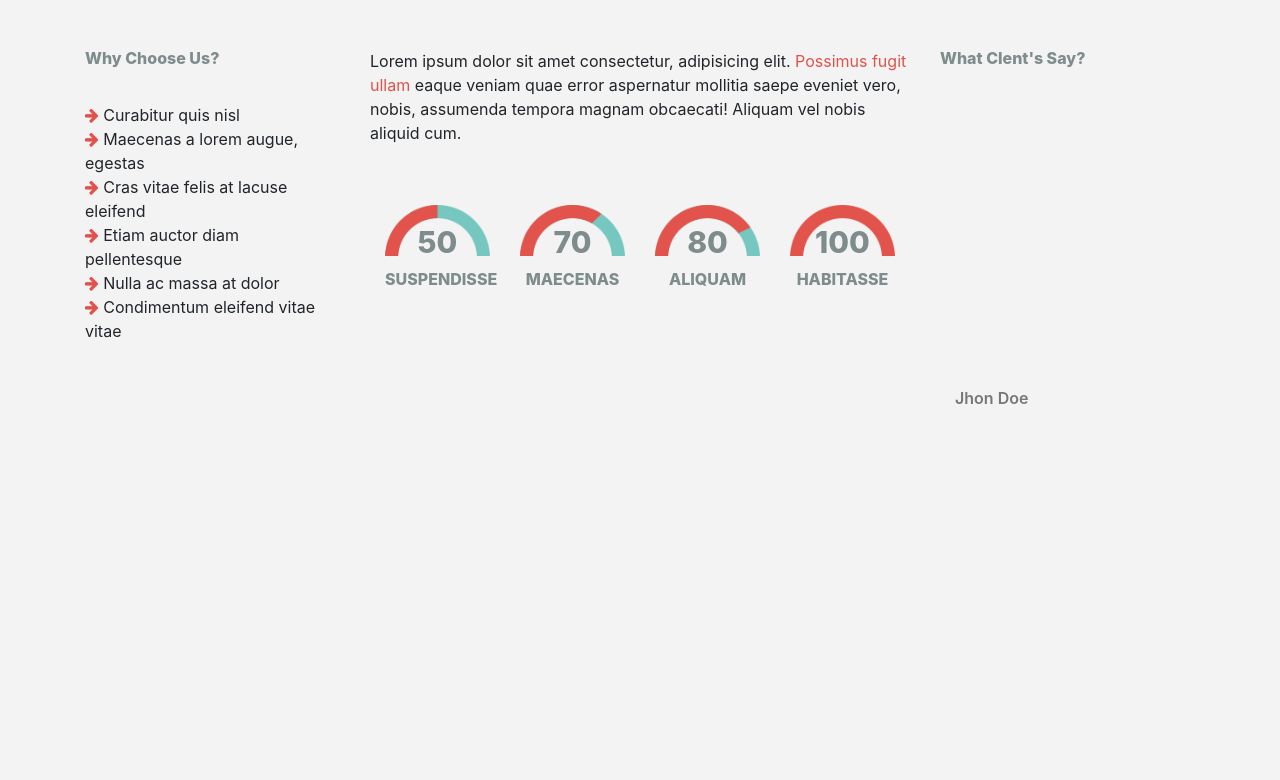
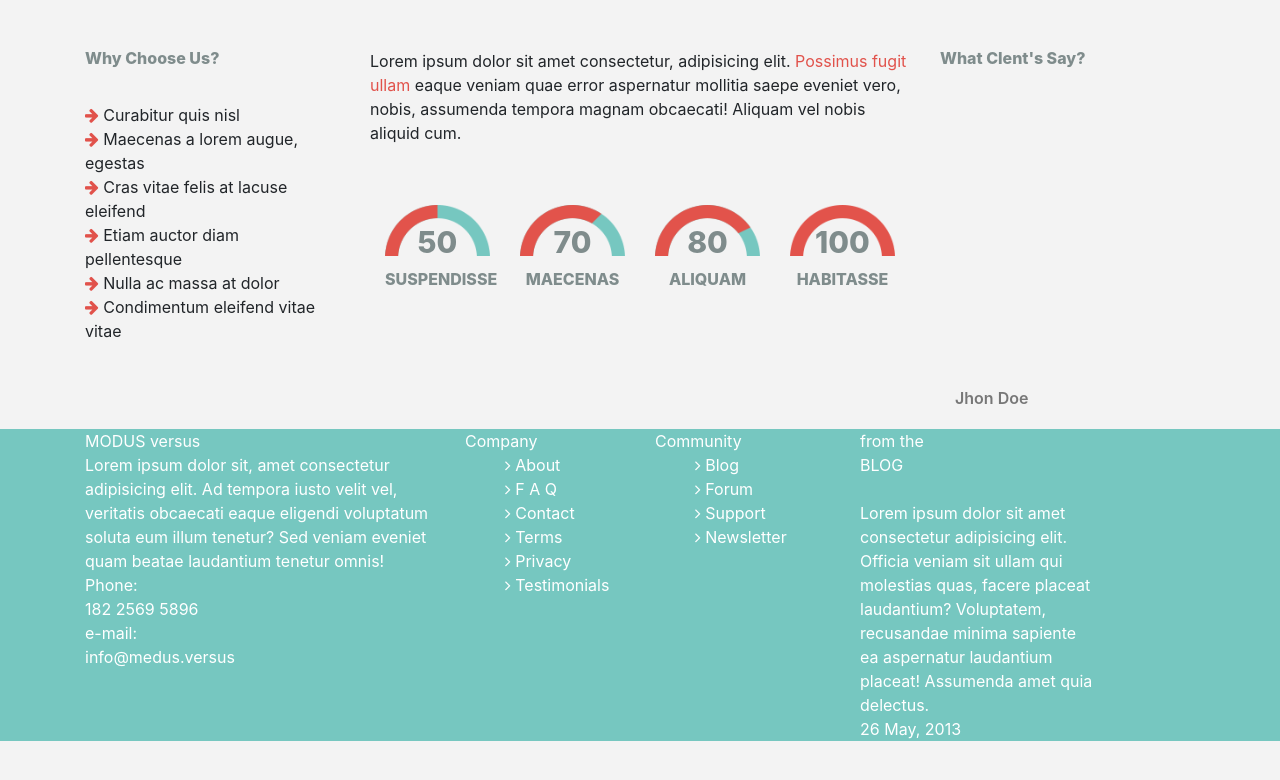
Before and after one commit to PanLion-git/CursorHW07_Bootstrap, a plain HTML site: page index.html in a window 1280 px wide. Shown: the part 1350-2130 px from the top of the page. Before the commit the page ends 1853 px from the top, so only its background shows below. Drawn offline with nearby package versions, Linux system fonts and the light colour scheme.

Commit message:
Used correct link to bootstrap

```diff
--- a/css/style.css
+++ b/css/style.css
@@ -442,7 +442,7 @@ body {
 }
 .li-marker:before {
   content:"";
-  /* <i class="fa fa-long-arrow-right" aria-hidden="true"></i>; */
+  /* <i class="fa fa-long-arrow-right" aria-hidden="true {}</i>; */
 }
 .li-arrow {
   color: #e1524b;
@@ -496,15 +496,6 @@ body {
   margin-top: 10px;
 }
 
-
-
-
-
-
-
-
-
-
 .why-tooltip {
   height: 100%;
   display: flex;
@@ -543,3 +534,114 @@ body {
 .tooltip.bs-tooltip-top .arrow:before {
   border-bottom-color: #f8f8f8 !important;
 }
+
+
+
+
+.info-section {
+  margin-top: 70px;
+  background-color: #76c7c0   !important;
+  color: #ffffff;
+}
+
+.info-brand-bottom {}
+.brand-bottom {
+
+}
+.sub-brand-bottom {}
+
+
+.info-brand {}
+.contacts-company {}
+.contacts-company-phone {}
+.contacts-company-phone-title {}
+.contacts-company-phone-value {}
+.contacts-company-mail {}
+.contacts-company-mail-title {}
+.contacts-company-mail-value {}
+.info-company-bottom {}
+.company-tytle {}
+.company-links {
+
+  /* .logo {
+    position: absolute;
+    left: 0px;
+    top: 0px;
+    width: 1500px;
+    height: 2600px;
+    z-index: 201;
+  } */
+  /* .versus {
+    font-size: 25px;
+    font-family: "OpenSans";
+    color: rgb(255, 255, 255);
+    line-height: 1.2;
+    text-align: left;
+    position: absolute;
+    left: 287.937px;
+    top: 54.581px;
+    z-index: 200;
+  } */
+  /* .MODUS {
+    font-size: 30px;
+    font-family: "OpenSans";
+    color: rgb(255, 255, 255);
+    line-height: 1.2;
+    text-align: left;
+    position: absolute;
+    left: 169.844px;
+    top: 56.828px;
+    z-index: 199;
+  } */
+
+
+}
+
+
+
+
+.info-community-bottom {}
+.community-tytle {}
+.community-links {}
+.company-blog {}
+.blog-title {}
+.blog-link {}
+.blog-title {}
+.blog-item {}
+
+.item-information {}
+.item-date {}
+
+
+
+
+
+
+
+
+
+
+
+
+
+
+
+
+
+
+
+
+
+
+.company-link-item,
+.community-link-item {
+  list-style-type: none;
+  /* margin-left: -40px; */
+}
+.company-link-item:before,
+.community-link-item:before {
+  content:"";
+}
+.li-colored {
+  /* color: #e1524b; */
+}
--- a/index.html
+++ b/index.html
@@ -15,7 +15,8 @@
 <!-- Для роботи tooltip -->
 
       <!-- Bootstrap CSS -->
-      <link rel="stylesheet" href="node_modules/bootstrap/dist/css/bootstrap.min.css">
+      <!-- <link rel="stylesheet" href="node_modules/bootstrap/dist/css/bootstrap.min.css"> -->
+      <link rel="stylesheet" href="https://stackpath.bootstrapcdn.com/bootstrap/4.3.1/css/bootstrap.min.css" integrity="sha384-ggOyR0iXCbMQv3Xipma34MD+dH/1fQ784/j6cY/iJTQUOhcWr7x9JvoRxT2MZw1T" crossorigin="anonymous">
       <link rel="stylesheet" href="css/style.css">
 
       <title>MODUS versus</title>
@@ -59,7 +60,7 @@
                     <a class="nav-link" href="#">SERVICES</a>
                 </li>
 
-               <li class="nav-item dropdown">
+                <li class="nav-item dropdown">
                   <a class="nav-link dropdown-toggle" href="#" id="navbarDropdown" role="button" data-toggle="dropdown" aria-haspopup="true" aria-expanded="false">
                     PORTFOLIO
                   </a>
@@ -421,6 +422,117 @@ $(document).ready(function(){
 
 
 
+<div class="container-fluid info-section">
+  <div class="container">
+    <div class="row">
+      <div class="col-lg-4 info-brand-bottom">
+        <div class="brand-bottom">
+          MODUS <span class="sub-brand-bottom">versus</span>
+        </div>
+        <div class="info-brand">
+          Lorem ipsum dolor sit, amet consectetur adipisicing elit. Ad tempora iusto velit vel, veritatis obcaecati eaque eligendi voluptatum soluta eum illum tenetur? Sed veniam eveniet quam beatae laudantium tenetur omnis!
+        </div>
+        <div class="contacts-company">
+          <div class="contacts-company-phone">
+            <div class="contacts-company-phone-title">
+              Phone:
+            </div>
+            <div class="contacts-company-phone-value">
+              182 2569 5896
+            </div>
+          </div>
+          <div class="contacts-company-mail">
+            <div class="contacts-company-mail-title">
+              e-mail:
+            </div>
+            <div class="contacts-company-mail-value">
+              info@medus.versus
+            </div>
+
+          </div>
+        </div>
+      </div>
+
+      <div class="col-lg-2 info-company-bottom">
+        <div class="company-tytle">
+          Company
+        </div>
+        <div class="company-links">
+          <ul>
+            <li class="company-link-item"> <i class="fa fa-angle-right li-colored"></i> About</li>
+            <li class="company-link-item"> <i class="fa fa-angle-right li-colored"></i> F A Q</li>
+            <li class="company-link-item"> <i class="fa fa-angle-right li-colored"></i> Contact</li>
+            <li class="company-link-item"> <i class="fa fa-angle-right li-colored"></i> Terms</li>
+            <li class="company-link-item"> <i class="fa fa-angle-right li-colored"></i> Privacy</li>
+            <li class="company-link-item"> <i class="fa fa-angle-right li-colored"></i> Testimonials</li>
+          </ul>
+        </div>
+
+      </div>
+
+      <div class="col-lg-2 info-community-bottom">
+        <div class="community-tytle">
+          Community
+        </div>
+        <div class="community-links">
+          <ul>
+            <li class="community-link-item"> <i class="fa fa-angle-right li-colored"></i> Blog</li>
+            <li class="community-link-item"> <i class="fa fa-angle-right li-colored"></i> Forum</li>
+            <li class="community-link-item"> <i class="fa fa-angle-right li-colored"></i> Support</li>
+            <li class="community-link-item"> <i class="fa fa-angle-right li-colored"></i> Newsletter</li>
+          </ul>
+        </div>
+
+      </div>
+
+      <div class="col-lg-4 company-blog">
+        <div class="container">
+          <div class="row">
+            <div class="blog-title">
+              <div class="col-lg-12">
+                <div class="blog-link">
+                  from the
+                </div>
+                <div class="blog-title">
+                  BLOG
+                </div>
+              </div>
+            </div>
+          </div>
+        </div>
+
+        <div class="container">
+          <div class="row">
+            <div class="blog-item">
+              <div class="col-lg-3">
+                <img src="" alt="">
+              </div>
+              <div class="col-lg-9">
+                <div class="item-information">
+                  Lorem ipsum dolor sit amet consectetur adipisicing elit. Officia veniam sit ullam qui molestias quas, facere
+                  placeat laudantium? Voluptatem, recusandae minima sapiente ea aspernatur laudantium placeat! Assumenda amet
+                  quia delectus.
+                </div>
+                <div class="item-date">
+                  26 May, 2013
+                </div>
+              </div>
+            </div>
+          </div>
+        </div>
+
+
+
+      </div>
+
+    </div>
+
+  </div>
+</div>
+
+
+
+
 
 <div class="fixed-bottom">
   fixed-bottom <br>
@@ -433,8 +545,10 @@ $(document).ready(function(){
 
 
       <!-- Optional JavaScript -->
-      <script src="node_modules/jquery/dist/jquery.min.js"></script>
-      <script src="node_modules/bootstrap/dist/js/bootstrap.min.js"></script>
+
+      <!-- <script src="node_modules/jquery/dist/jquery.min.js"></script> -->
+      <!-- <script src="node_modules/bootstrap/dist/js/bootstrap.min.js"></script> -->
+      <script src="https://stackpath.bootstrapcdn.com/bootstrap/4.3.1/js/bootstrap.min.js" integrity="sha384-JjSmVgyd0p3pXB1rRibZUAYoIIy6OrQ6VrjIEaFf/nJGzIxFDsf4x0xIM+B07jRM" crossorigin="anonymous" ></script>
 
 
 
```
